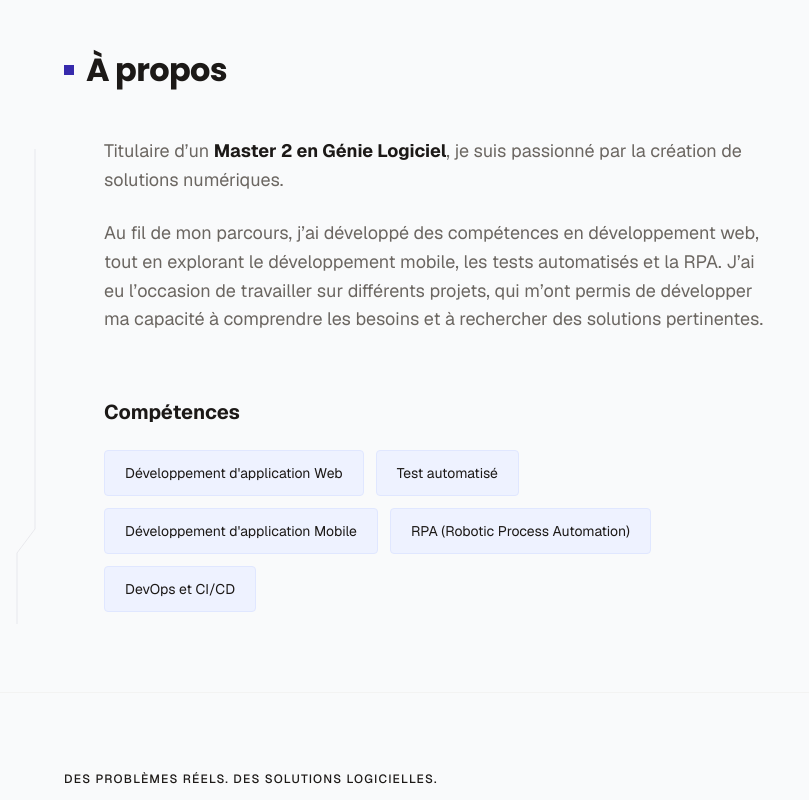
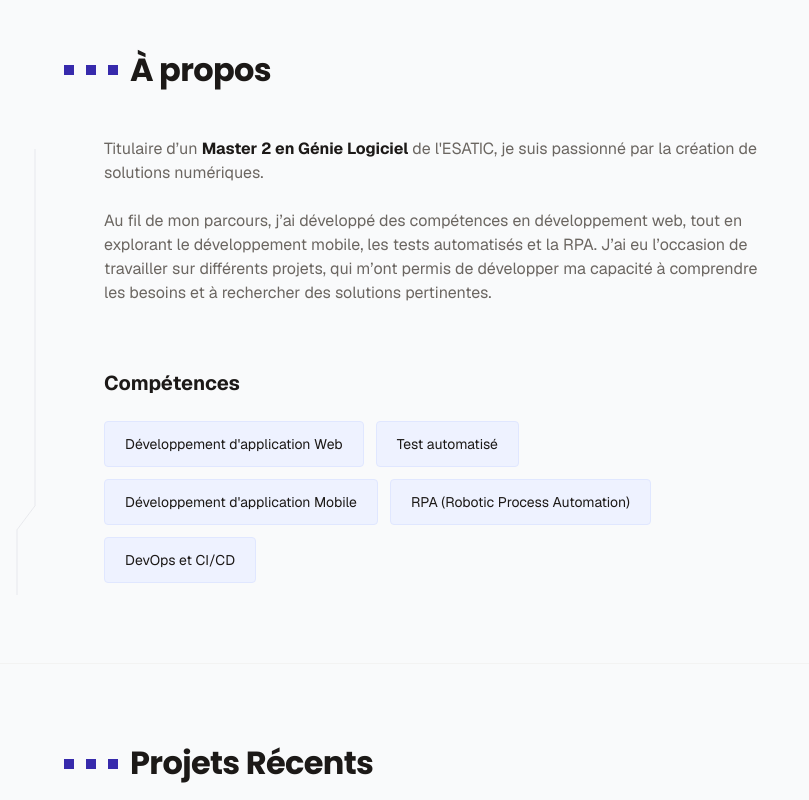
Before and after one commit to menace-s/portfolio, a Next.js app: page / in a window 1280 px wide. Shown: the part 820-1620 px from the top of the page, without its empty margins (0-809 px from the left). Built offline with nearby package versions, Linux system fonts and the light colour scheme.

Commit message:
Add FadeIn component for scroll-triggered animations and apply it across sections

```diff
--- a/components/sections/about.tsx
+++ b/components/sections/about.tsx
@@ -1,5 +1,6 @@
 import { Container } from "../layout/container";
 import { TracingBeam } from "../ui/tracing-beam";
+import { FadeIn } from "../ui/fade-in";
 import { about, skills } from "@/lib/site-config";
 
 export function About() {
@@ -12,15 +13,17 @@ export function About() {
       className="scroll-mt-24 border-t border-outline-variant/30 bg-[#F9FAFB] py-16 md:py-20 md:scroll-mt-28"
     >
       <Container>
-        <div className="mb-12 flex items-center gap-3">
+        <FadeIn className="mb-12 flex items-center gap-3">
+          <span aria-hidden="true" className="h-2.5 w-2.5 shrink-0 bg-indigo-800" />
+          <span aria-hidden="true" className="h-2.5 w-2.5 shrink-0 bg-indigo-800" />
           <span aria-hidden="true" className="h-2.5 w-2.5 shrink-0 bg-indigo-800" />
           <h2 className="font-heading-rounded text-headline-md font-bold text-on-surface md:text-headline-lg-mobile">
             À propos
           </h2>
-        </div>
+        </FadeIn>
 
         <TracingBeam className="pl-6 md:pl-10">
-          <div className="max-w-2xl space-y-6 text-body-lg text-on-surface-variant">
+          <FadeIn delay={0.1} className="max-w-2xl space-y-6 text-body-lg text-on-surface-variant">
             <p>
               {before}
               <strong className="font-bold text-on-surface">{about.highlight}</strong>
@@ -29,21 +32,20 @@ export function About() {
             {restParagraphs.map((paragraph) => (
               <p key={paragraph}>{paragraph}</p>
             ))}
-          </div>
+          </FadeIn>
 
-          <div className="mt-16 max-w-2xl">
+          <FadeIn delay={0.2} className="mt-16 max-w-2xl">
             <h3 className="mb-6 text-xl font-bold text-on-surface">Compétences</h3>
             <div className="flex flex-wrap gap-3">
-              {skills.map((skill) => (
-                <span
-                  key={skill}
-                  className="rounded-md border border-indigo-100 bg-indigo-50 px-5 py-3 text-sm text-on-surface"
-                >
-                  {skill}
-                </span>
+              {skills.map((skill, index) => (
+                <FadeIn key={skill} as="span" delay={0.2 + index * 0.05}>
+                  <span className="inline-block rounded-md border border-indigo-100 bg-indigo-50 px-5 py-3 text-sm text-on-surface">
+                    {skill}
+                  </span>
+                </FadeIn>
               ))}
             </div>
-          </div>
+          </FadeIn>
         </TracingBeam>
       </Container>
     </section>
--- a/components/sections/hero.tsx
+++ b/components/sections/hero.tsx
@@ -1,6 +1,7 @@
 import Image from "next/image";
 import { Button } from "../ui/button";
 import { Container } from "../layout/container";
+import { FadeIn } from "../ui/fade-in";
 import { hero, siteConfig } from "@/lib/site-config";
 
 export function Hero() {
@@ -9,7 +10,7 @@ export function Hero() {
       <div className="bg-pattern-randomized pointer-events-none absolute inset-0 opacity-25" aria-hidden="true" />
       <Container className="relative flex flex-col items-center gap-12 md:flex-row">
         <div className="z-10 flex-1 space-y-8">
-          <div className="space-y-2">
+          <FadeIn className="space-y-2">
             <p className="text-label-mono text-on-surface-variant">
               {hero.greeting}
             </p>
@@ -21,23 +22,28 @@ export function Hero() {
                 {hero.role}
               </span>
             </h1>
-          </div>
+          </FadeIn>
 
-          <p className="max-w-2xl text-label-mono text-on-surface-variant">
-            {hero.subtitle}
-          </p>
+          <FadeIn delay={0.1}>
+            <p className="max-w-2xl text-label-mono text-on-surface-variant">
+              {hero.subtitle}
+            </p>
+          </FadeIn>
 
-          <div className="flex flex-col gap-4 pt-4 sm:flex-row">
+          <FadeIn delay={0.2} className="flex flex-col gap-4 pt-4 sm:flex-row">
             <Button
               size="lg"
               nativeButton={false}
               className="h-11 rounded-control px-6 text-sm"
               render={<a href={hero.primaryCta.href}>{hero.primaryCta.label}</a>}
             />
-          </div>
+          </FadeIn>
         </div>
 
-        <div className="flex w-full max-w-100 flex-1 justify-center md:justify-end">
+        <FadeIn
+          delay={0.3}
+          className="flex w-full max-w-100 flex-1 justify-center md:justify-end"
+        >
           {/* Polaroid frame: white card border (thick at the bottom, like a
               real Polaroid's caption strip), slight permanent tilt, a "tape"
               accent pinning the top-right corner. Static — no hover effect,
@@ -55,7 +61,7 @@ export function Hero() {
               />
             </div>
           </div>
-        </div>
+        </FadeIn>
       </Container>
     </section>
   );
--- a/components/sections/projects.tsx
+++ b/components/sections/projects.tsx
@@ -7,6 +7,7 @@ import {
   type LucideIcon,
 } from "lucide-react";
 import { Container } from "../layout/container";
+import { FadeIn } from "../ui/fade-in";
 import { projects, type Project } from "@/lib/site-config";
 
 const ICONS: Record<Project["icon"], LucideIcon> = {
@@ -39,24 +40,21 @@ export function Projects() {
       className="scroll-mt-24 border-t border-outline-variant/30 bg-[#F9FAFB] py-16 md:py-20 md:scroll-mt-28"
     >
       <Container>
-        <div className="mb-16">
-          <p className="mb-4 text-label-mono uppercase text-primary-container">
-            Des problèmes réels. Des solutions logicielles.
-          </p>
+        <FadeIn className="mb-16">
           <div className="flex items-center gap-3">
+            <span aria-hidden="true" className="h-2.5 w-2.5 shrink-0 bg-indigo-800" />
+            <span aria-hidden="true" className="h-2.5 w-2.5 shrink-0 bg-indigo-800" />
             <span aria-hidden="true" className="h-2.5 w-2.5 shrink-0 bg-indigo-800" />
             <h2 className="font-heading-rounded text-headline-md font-bold text-on-surface md:text-headline-lg-mobile">
               Projets Récents
             </h2>
           </div>
-        </div>
+        </FadeIn>
 
         <div className="grid grid-cols-1 gap-8 md:grid-cols-2">
-          {projects.map((project) => (
-            <article
-              key={project.id}
-              className="glass-panel group overflow-hidden rounded-2xl border-outline-variant/40 bg-surface-container"
-            >
+          {projects.map((project, index) => (
+            <FadeIn key={project.id} delay={index * 0.1}>
+              <article className="glass-panel group overflow-hidden rounded-2xl border-outline-variant/40 bg-surface-container">
                 <ProjectVisual icon={project.icon} number={project.number} />
                 <div className="p-8">
                   <h3 className="mb-2 text-2xl font-bold text-on-surface">
@@ -83,6 +81,7 @@ export function Projects() {
                   </a>
                 </div>
               </article>
+            </FadeIn>
           ))}
         </div>
       </Container>
--- a/components/sections/stack.tsx
+++ b/components/sections/stack.tsx
@@ -7,6 +7,7 @@ import {
 } from "lucide-react";
 import { siAppium, siUipath, siWebdriverio } from "simple-icons";
 import { Container } from "../layout/container";
+import { FadeIn } from "../ui/fade-in";
 import { techStack } from "@/lib/site-config";
 
 const DEVICON_BASE = "https://cdn.jsdelivr.net/gh/devicons/devicon/icons";
@@ -65,14 +66,16 @@ export function Stack() {
       className="scroll-mt-24 border-t border-outline-variant/30 bg-[#F9FAFB] py-16 md:py-20 md:scroll-mt-28"
     >
       <Container>
-        <div className="mb-12 flex items-center gap-3">
+        <FadeIn className="mb-12 flex items-center gap-3">
+          <span aria-hidden="true" className="h-2.5 w-2.5 shrink-0 bg-indigo-800" />
+          <span aria-hidden="true" className="h-2.5 w-2.5 shrink-0 bg-indigo-800" />
           <span aria-hidden="true" className="h-2.5 w-2.5 shrink-0 bg-indigo-800" />
           <h2 className="font-heading-rounded text-headline-md font-bold text-on-surface md:text-headline-lg-mobile">
             Stack technique
           </h2>
-        </div>
+        </FadeIn>
 
-        <div className="mb-12 flex items-center gap-2 border-b border-outline-variant/30">
+        <FadeIn delay={0.1} className="mb-12 flex items-center gap-2 border-b border-outline-variant/30">
           <button
             type="button"
             aria-label="Catégories précédentes"
@@ -110,17 +113,19 @@ export function Stack() {
           >
             <ChevronRight className="h-4 w-4" />
           </button>
-        </div>
+        </FadeIn>
 
         <div className="grid grid-cols-1 gap-x-6 gap-y-12 sm:grid-cols-2 md:grid-cols-4">
-          {activeCategory.items.map((item) => (
-            <div key={item.name} className="flex flex-col items-center text-center">
+          {activeCategory.items.map((item, index) => (
+            <FadeIn key={item.name} delay={0.15 + index * 0.08}>
+              <div className="flex flex-col items-center text-center">
                 <TechLogo icon={item.icon} />
                 <h3 className="mt-4 text-base font-bold text-on-surface">{item.name}</h3>
                 <p className="mt-2 max-w-50 text-sm text-on-surface-variant">
                   {item.description}
                 </p>
               </div>
+            </FadeIn>
           ))}
         </div>
       </Container>
--- /dev/null
+++ b/components/ui/fade-in.tsx
@@ -0,0 +1,39 @@
+"use client";
+
+import { motion, type Variants } from "framer-motion";
+import { cn } from "@/lib/utils";
+
+const variants: Variants = {
+  hidden: { opacity: 0, y: 24 },
+  visible: { opacity: 1, y: 0 },
+};
+
+// Scroll-triggered fade + slide-up used across the page for section and
+// item entrances. `whileInView` fires as soon as an element intersects the
+// viewport, so above-the-fold content (Hero) still animates in on load.
+export function FadeIn({
+  children,
+  className,
+  delay = 0,
+  as: Tag = "div",
+}: {
+  children: React.ReactNode;
+  className?: string;
+  delay?: number;
+  as?: "div" | "span";
+}) {
+  const MotionTag = Tag === "span" ? motion.span : motion.div;
+
+  return (
+    <MotionTag
+      initial="hidden"
+      whileInView="visible"
+      viewport={{ once: true, margin: "-80px" }}
+      variants={variants}
+      transition={{ duration: 0.6, ease: "easeOut", delay }}
+      className={cn(className)}
+    >
+      {children}
+    </MotionTag>
+  );
+}
--- a/lib/site-config.ts
+++ b/lib/site-config.ts
@@ -19,9 +19,7 @@ export const siteConfig = {
 export const links = {
   github: "https://github.com/menace-s",
   linkedin: "https://www.linkedin.com/in/philippe-aganh-a58a83279/",
-  twitter: "#",
-  email: "#",
-  cv: "#",
+  email: "mailto:akolajeanphilippe@gmail.com",
 };
 
 export const navItems = [
@@ -189,7 +187,7 @@ export const projects: Project[] = [
 export const about = {
   highlight: "Master 2 en Génie Logiciel",
   paragraphs: [
-    "Titulaire d’un Master 2 en Génie Logiciel, je suis passionné par la création de solutions numériques.",
+    "Titulaire d’un Master 2 en Génie Logiciel de l'ESATIC, je suis passionné par la création de solutions numériques.",
     "Au fil de mon parcours, j’ai développé des compétences en développement web, tout en explorant le développement mobile, les tests automatisés et la RPA. J’ai eu l’occasion de travailler sur différents projets, qui m’ont permis de développer ma capacité à comprendre les besoins et à rechercher des solutions pertinentes.",
   ],
 };
@@ -208,6 +206,6 @@ export const footer = {
   socials: [
     { label: "LinkedIn", href: links.linkedin },
     { label: "GitHub", href: links.github },
-    { label: "Twitter", href: links.twitter },
+    { label: "Email", href: links.email },
   ],
 };
```
Lines whose indentation alone changed are shown as unchanged.
